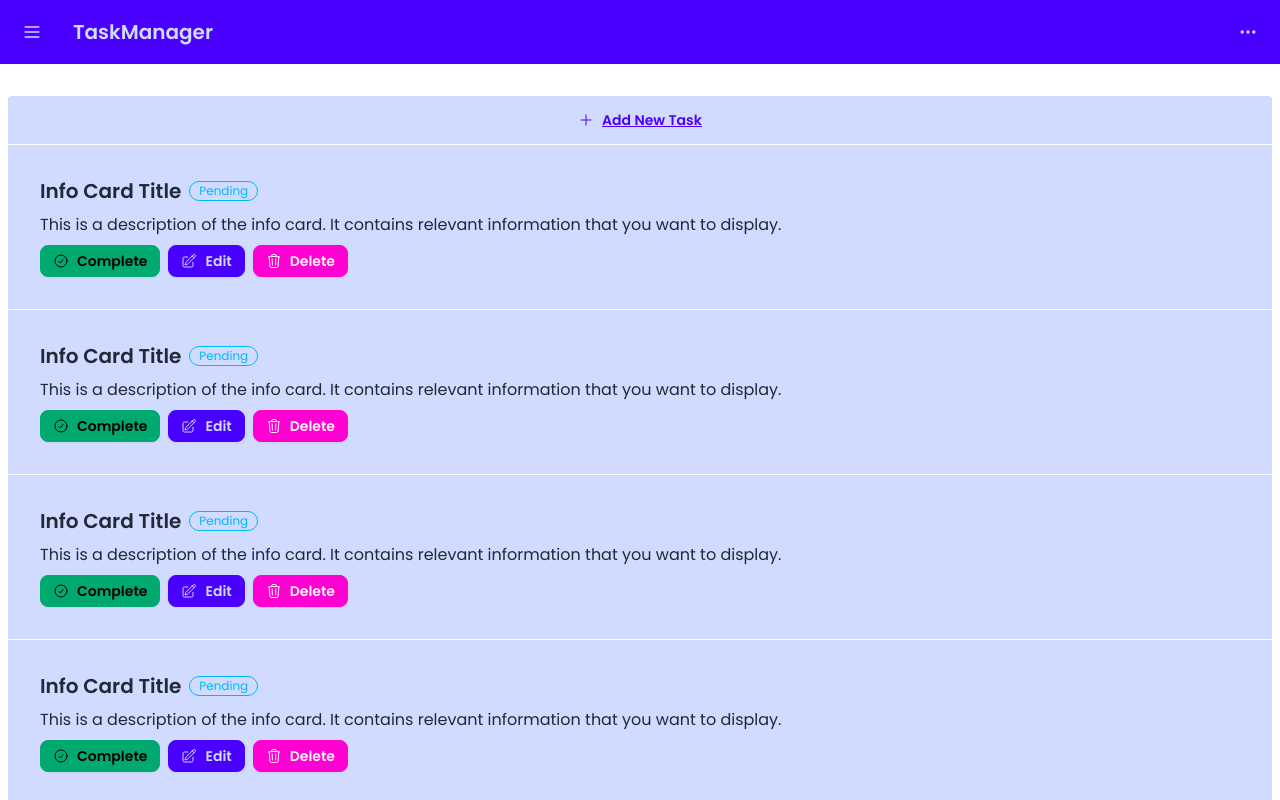
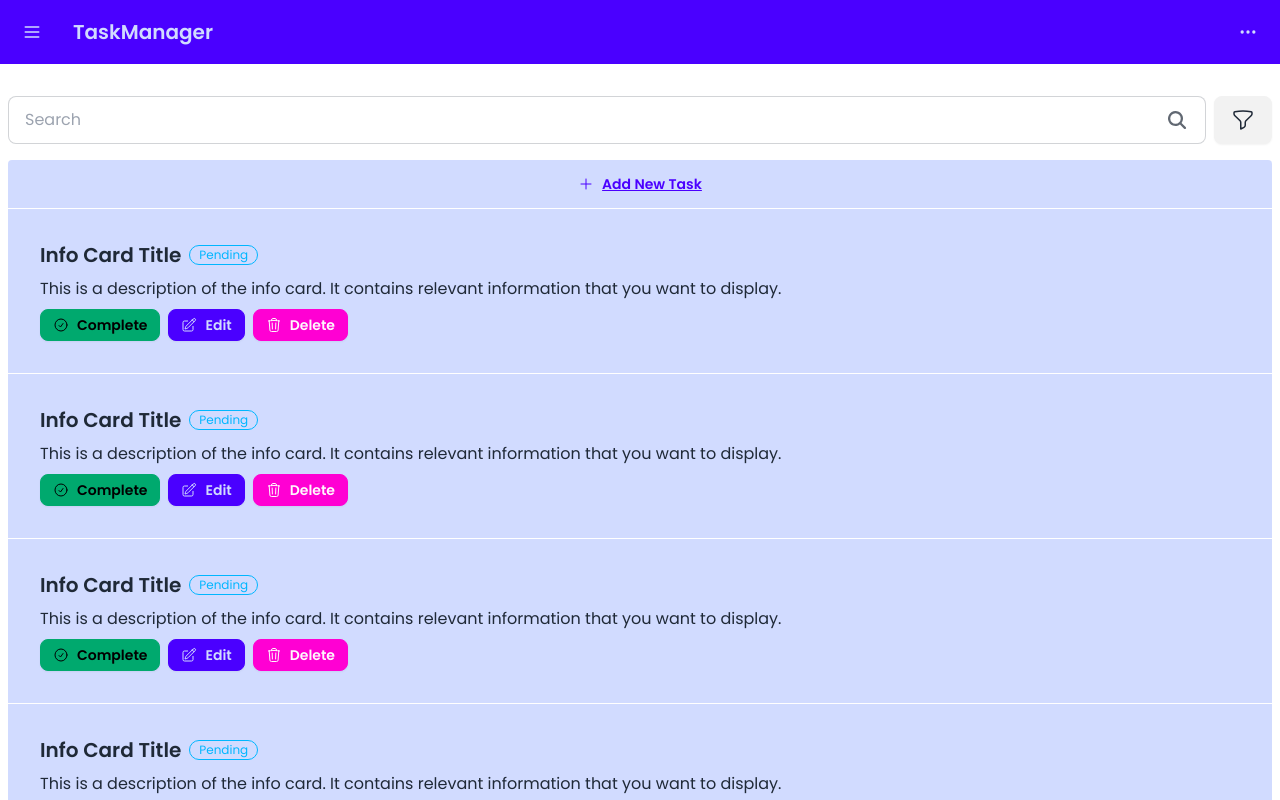
Before and after one commit to on3ss/pesto-tasks, a React (Vite) app in the folder frontend/: page / in a window 1280 px wide. Shown: the top 800 px of the page. Built offline with nearby package versions, Linux system fonts and the light colour scheme.

Commit message:
added search and filter inputs

```diff
--- a/frontend/src/pages/Home.tsx
+++ b/frontend/src/pages/Home.tsx
@@ -16,6 +16,19 @@ function Home() {
         <>
             <Navbar />
             <main className="relative mt-24">
+
+                <div className="flex items-center justify-between gap-2 mx-2 mb-4">
+                    <label className="flex items-center w-full gap-2 input input-bordered">
+                        <input type="text" className="grow" placeholder="Search" />
+                        <svg xmlns="http://www.w3.org/2000/svg" viewBox="0 0 16 16" fill="currentColor" className="w-6 h-6 opacity-70"><path fillRule="evenodd" d="M9.965 11.026a5 5 0 1 1 1.06-1.06l2.755 2.754a.75.75 0 1 1-1.06 1.06l-2.755-2.754ZM10.5 7a3.5 3.5 0 1 1-7 0 3.5 3.5 0 0 1 7 0Z" clipRule="evenodd" /></svg>
+                    </label>
+                    <button className="btn">
+                        <svg xmlns="http://www.w3.org/2000/svg" fill="none" viewBox="0 0 24 24" strokeWidth={1.5} stroke="currentColor" className="size-6">
+                            <path strokeLinecap="round" strokeLinejoin="round" d="M12 3c2.755 0 5.455.232 8.083.678.533.09.917.556.917 1.096v1.044a2.25 2.25 0 0 1-.659 1.591l-5.432 5.432a2.25 2.25 0 0 0-.659 1.591v2.927a2.25 2.25 0 0 1-1.244 2.013L9.75 21v-6.568a2.25 2.25 0 0 0-.659-1.591L3.659 7.409A2.25 2.25 0 0 1 3 5.818V4.774c0-.54.384-1.006.917-1.096A48.32 48.32 0 0 1 12 3Z" />
+                        </svg>
+                    </button>
+                </div>
+
                 <section className="mx-2 mb-4 rounded bg-primary-content">
                     <div className="flex justify-center">
                         <button className="btn btn-link focus:outline-none" onClick={showTaskFormModal}>
```
